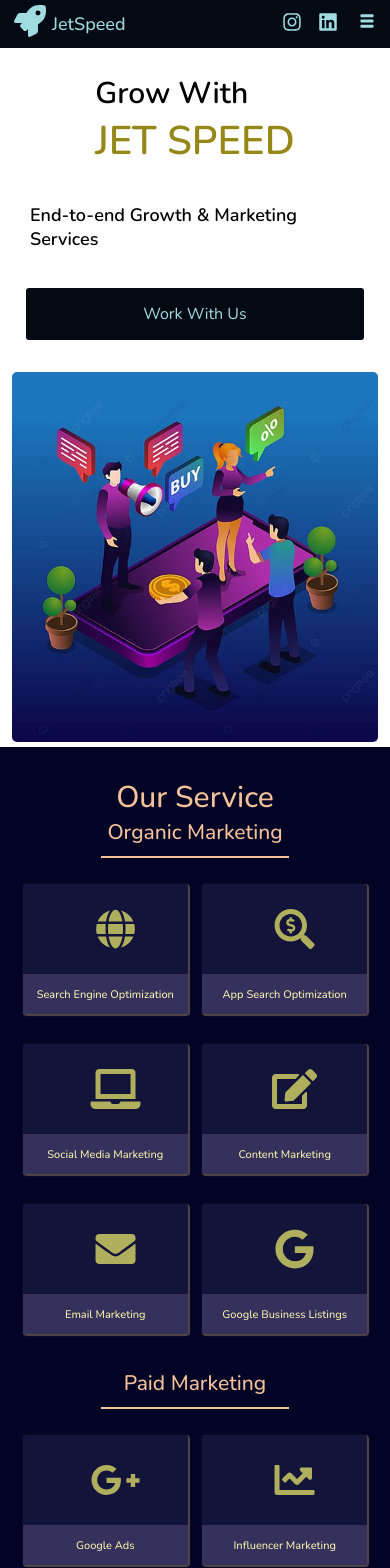
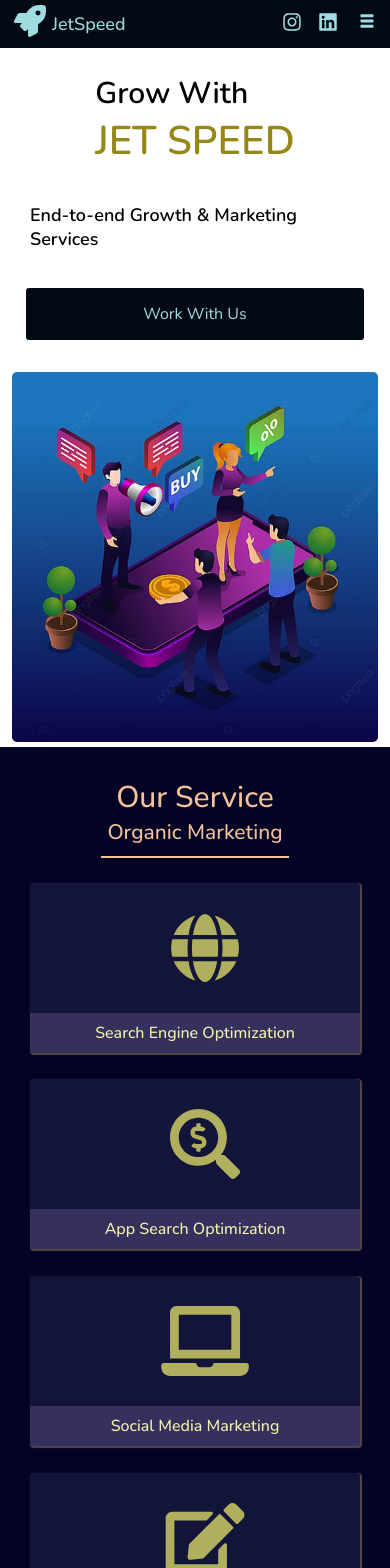
Before and after one commit to D1urga/jetspeed, a Next.js app: page / in a window 390 px wide. Shown: the top 1568 px of the page. Built offline with nearby package versions, Linux system fonts and the light colour scheme.

Commit message:
another in services

```diff
--- a/src/app/components/styles/ourService.module.css
+++ b/src/app/components/styles/ourService.module.css
@@ -84,10 +84,10 @@
     padding: 30px 2vw;
   }
   .cards_div {
-    height: 520px;
+    height: 1220px;
     padding: 20px 2vw;
     display: grid;
-    grid-template-columns: repeat(2, 1fr);
+    grid-template-columns: repeat(1, 1fr);
     align-items: center;
     justify-items: center;
   }
--- a/src/app/components/styles/serviceCard.module.css
+++ b/src/app/components/styles/serviceCard.module.css
@@ -56,7 +56,7 @@
 @media screen and (max-width: 520px) {
   .outer_div {
     width: 92%;
-    margin: 5px 5px;
+    margin: 10px 5px;
     background-color: rgb(18, 20, 58);
     box-shadow: rgb(83, 70, 70) 1px 1px 1px 1px;
     border-radius: 3px;
@@ -68,10 +68,10 @@
     display: flex;
     align-items: center;
     display: flex;
-    height: 70px;
+    height: 110px;
     width: 100%;
     margin: 10px;
-    padding: 15px;
+    padding: 20px;
     color: rgb(175, 175, 93);
   }
   .heading {
@@ -84,7 +84,7 @@
   }
   .heading h3 {
     font-weight: 500;
-    font-size: 11px;
+    font-size: 16px;
     color: rgb(246, 242, 172);
   }
 }
```
